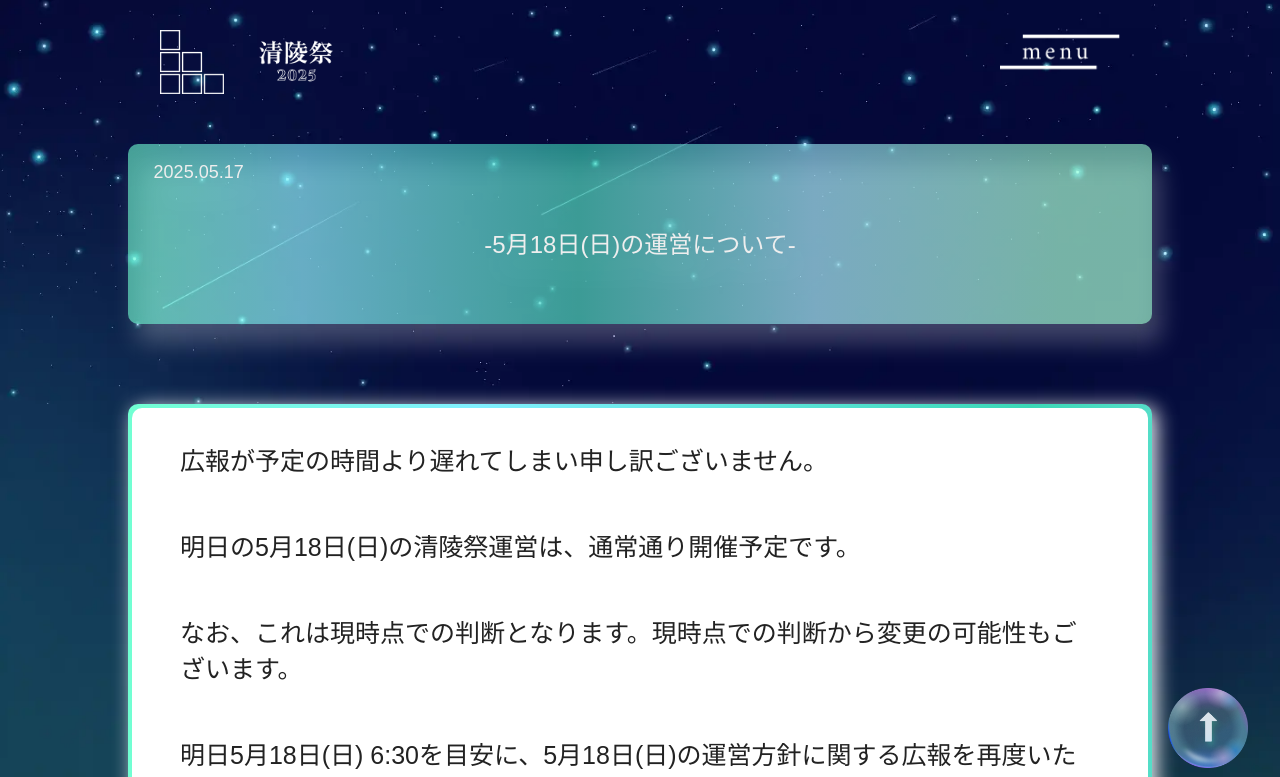
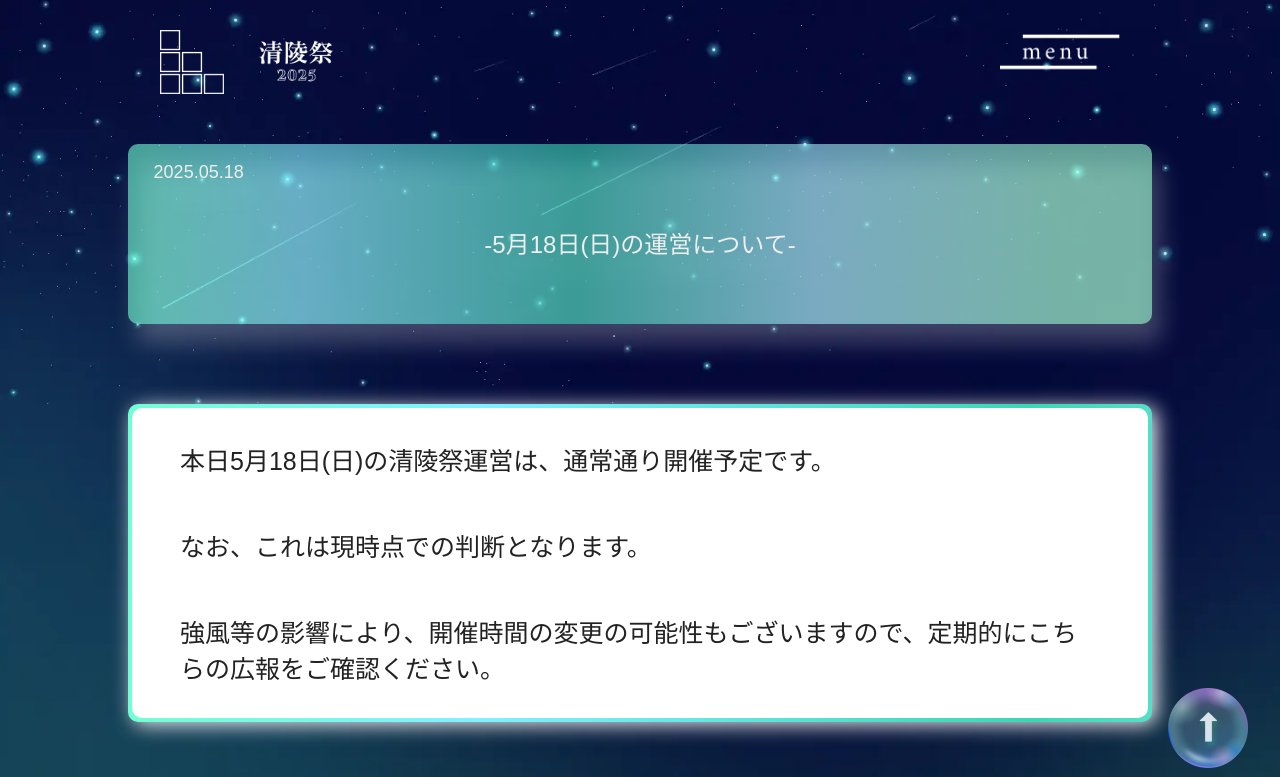
Before and after one commit to ynufes-tech/ynufes-seiryo25, a Nuxt app: page /latest-info/raining in a window 1280 px wide. Shown: the top 777 px of the page. Built offline with nearby package versions, Linux system fonts and the light colour scheme; a web font is replaced by a local one.

Commit message:
日曜開催

```diff
--- a/pages/latest-info/raining/index.vue
+++ b/pages/latest-info/raining/index.vue
@@ -7,18 +7,16 @@ import BackToButton from '~/components/BackToButton.vue'
       <div class="page-container">
         <div class="pop">
           <div class="date">
-              <p>2025.05.17</p>
+              <p>2025.05.18</p>
           </div>
           <div class="news-title">
               <p>-5月18日(日)の運営について-</p>
           </div>
         </div>
         <div class="detail">
-          <p>広報が予定の時間より遅れてしまい申し訳ございません。</p>
-          <p>明日の5月18日(日)の清陵祭運営は、通常通り開催予定です。</p>
-          <p>なお、これは現時点での判断となります。現時点での判断から変更の可能性もございます。</p>
-          <p>明日5月18日(日) 6:30を目安に、5月18日(日)の運営方針に関する広報を再度いたしますのでご確認ください。</p>
-          <p>また、本日はあいにくの天気での開催となりましたが、25清陵祭にお越しくださりありがとうございました。明日のご来場も実行委員会一同心よりお待ちしております。</p>
+          <p>本日5月18日(日)の清陵祭運営は、通常通り開催予定です。</p>
+          <p>なお、これは現時点での判断となります。</p>
+          <p>強風等の影響により、開催時間の変更の可能性もございますので、定期的にこちらの広報をご確認ください。</p>
         </div>
         <BackToButton
           text = "ニュース一覧に戻る"
```
